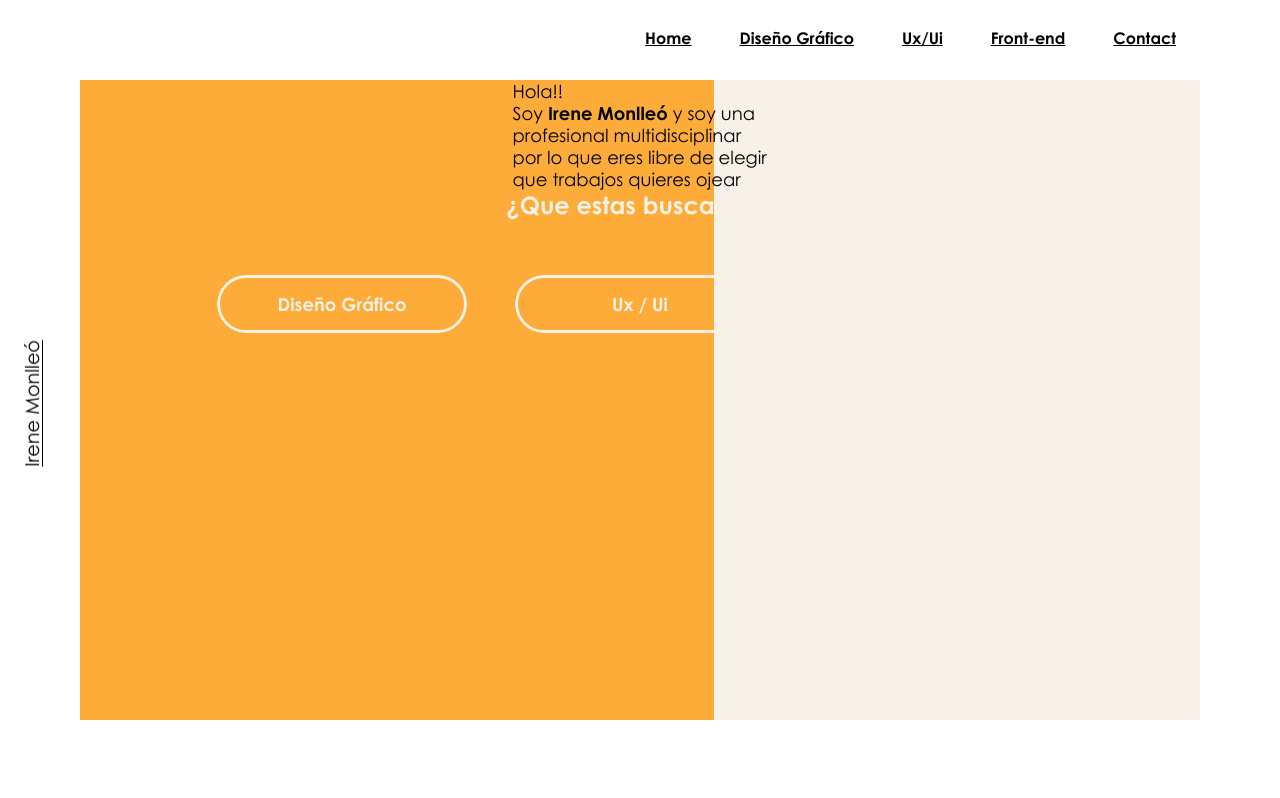
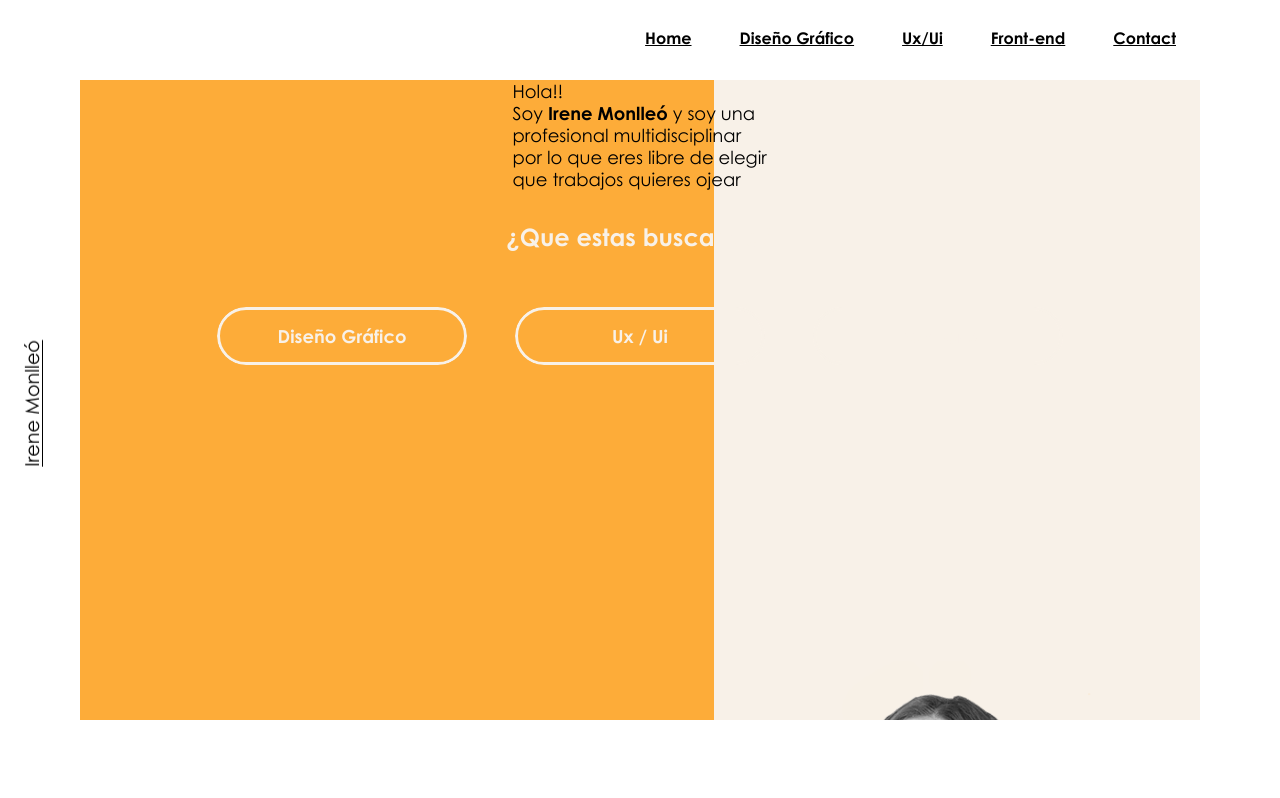
Before and after one commit to IreneMonlleo/Project-Gamma, a React (Create React App) app in the folder react-demo/: page / in a window 1280 px wide. Shown: the top 798 px of the page. Built offline with nearby package versions, Linux system fonts and the light colour scheme.

Commit message:
animation stain gif home

```diff
--- a/react-demo/src/components/AnimationHome/AnimationHome.css
+++ b/react-demo/src/components/AnimationHome/AnimationHome.css
@@ -31,7 +31,7 @@
 
 
 .bg-animation-start{
-    height: 100vh;
+    height: 100%;
     width:100%;
     align-items: center;
     justify-content: center;
@@ -46,7 +46,7 @@
             bottom:0;
             right: 0px;
 
-        animation: bg-cover 2.5s ease-out forwards;
+        animation: bg-cover 1s ease-out forwards;
     }
         @keyframes bg-cover{
 
--- a/react-demo/src/components/Footer/Footer.css
+++ b/react-demo/src/components/Footer/Footer.css
@@ -25,6 +25,9 @@
         .footer__email:hover {
             color:var(--color-home);
         }
+        .footer__rrss:hover {
+            color:var(--color-home);
+        }
 
 @media all and (min-width: 600px){
     .footer{
--- a/react-demo/src/components/Footer/Footer.jsx
+++ b/react-demo/src/components/Footer/Footer.jsx
@@ -6,7 +6,7 @@ export default function Footer(props) {
 
     return <div className='footer' id="contact">
       <Link to="/">
-      <img className="footer__logo" src={props.img} alt="logo Monlleo" />
+        <img className="footer__logo" src={props.img} alt="logo Monlleo" />
       </Link>
       <h2 className="footer__title">Puedes contactar <br></br>conmigo en:</h2>
       <div className="contact">
--- a/react-demo/src/components/Headboard/Headboard.css
+++ b/react-demo/src/components/Headboard/Headboard.css
@@ -10,6 +10,7 @@
             font-size: 60px;
             display:block;
             animation: tracking-in-expand 1.7s cubic-bezier(0.215, 0.610, 0.355, 1.000) both;
+            animation-delay: 1s;
             overflow: hidden;
             position:absolute;
             bottom:40vh;
@@ -34,7 +35,22 @@
             position:absolute;
             bottom:38vh;
             right: 25vw;
+            animation: stain 0.5s ease-out forwards;
+            animation-delay: 2s;
+            opacity: 0;
+
         }
+        @keyframes stain {
+          0% {
+            opacity: 0;
+          }
+
+          100% {
+            opacity: 100%;
+          }
+        }
+
+
         @media all and (min-width:700px) {
             .first-title {
                 bottom:45vh;
--- a/react-demo/src/components/Header/Header.css
+++ b/react-demo/src/components/Header/Header.css
@@ -13,7 +13,7 @@
              left: 0px;
              bottom:50vh;
              right: 0px;
-             animation: slid-header 1.5s ease-in forwards;
+             animation: slid-header 1s ease-in forwards;
 
 
         }
--- a/react-demo/src/components/Header/Header.jsx
+++ b/react-demo/src/components/Header/Header.jsx
@@ -1,7 +1,8 @@
+// import { useParams } from 'react-router-dom';
 import './Header.css';
 
 export default function Header(props) {
-
+// let params = useParams();
 
   return <header className="header">
     <div className='header__container'>
--- a/react-demo/src/components/Quest/Quest.css
+++ b/react-demo/src/components/Quest/Quest.css
@@ -4,6 +4,7 @@
 }
 
     .quest{
+        padding-top: 2rem;
         color:var(--color-bg);
 
     }
--- a/react-demo/src/page/Project.jsx
+++ b/react-demo/src/page/Project.jsx
@@ -15,9 +15,9 @@ useEffect(() => {
 }, [])
 
 let params = useParams();
+const project = props.info.find(project => project.category === params.category && project.id === params.id);
 
 
-const project = props.info.find(project => project.category === params.category && project.id === params.id);
 
 return project && <>
         <Header title={project.title} secondtitle={project.secondtitle} img={project.stain} alt={project.alt}></Header>
```
